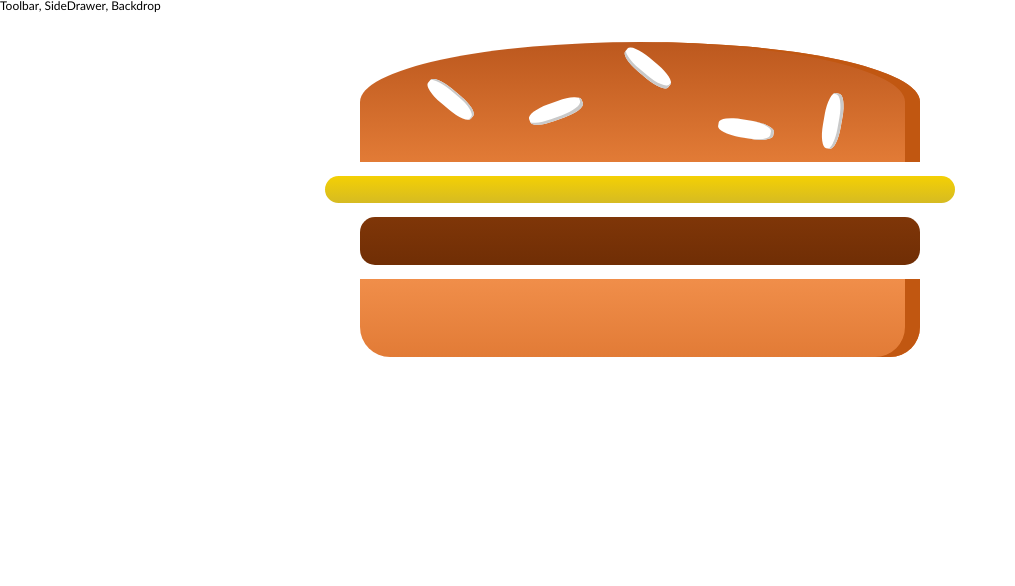
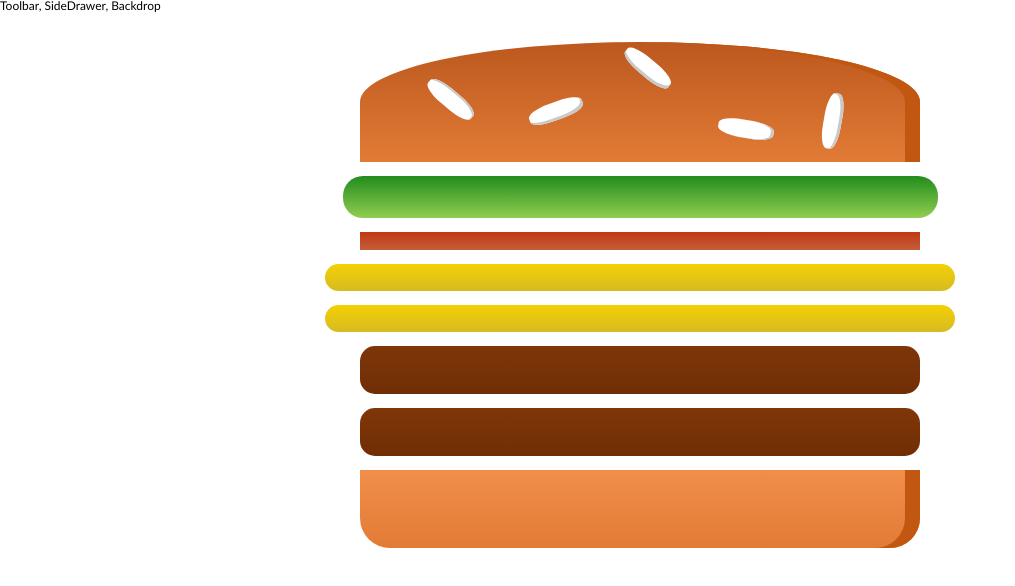
Before and after one commit to kazartsevalex/burger_builder, a React (Create React App) app: page / in a window 1280 px wide. Shown: the top 586 px of the page, without its empty margins (0-1015 px from the left). Built offline with nearby package versions, Linux system fonts and the light colour scheme.

Commit message:
prepare for dynamic burger building

```diff
--- a/src/components/Burger/Burger.js
+++ b/src/components/Burger/Burger.js
@@ -3,11 +3,17 @@
 import classes from './Burger.module.css';
 
 const burger = (props) => {
+  const transformedIngredients = Object.keys(props.ingredients)
+    .map(igKey => {
+      return [...Array(props.ingredients[igKey])].map((_, i) => {
+        return <BurgerIngredient key={igKey + i} type={igKey} />
+      })
+    });
+
   return (
     <div className={classes.Burger}>
       <BurgerIngredient type="bread-top" />
-      <BurgerIngredient type="cheese" />
-      <BurgerIngredient type="meat" />
+      {transformedIngredients}
       <BurgerIngredient type="bread-bottom" />
     </div>
   );
--- a/src/containers/BurgerBuilder/BurgerBuilder.js
+++ b/src/containers/BurgerBuilder/BurgerBuilder.js
@@ -3,14 +3,22 @@
 import Burger from '../../components/Burger/Burger';
 
 class BurgerBuilder extends React.Component {
-  constructor() {
-    super();
+  constructor(props) {
+    super(props);
+    this.state = {
+      ingredients: {
+        salad: 1,
+        bacon: 1,
+        cheese: 2,
+        meat: 2
+      }
+    }
   }
 
   render() {
     return (
       <Aux>
-        <Burger/ >
+        <Burger ingredients={this.state.ingredients} />
       </Aux>
     );
   }
```
